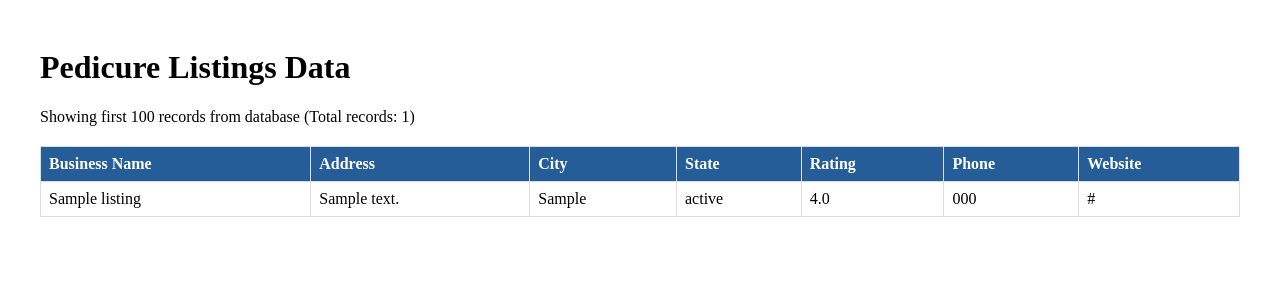
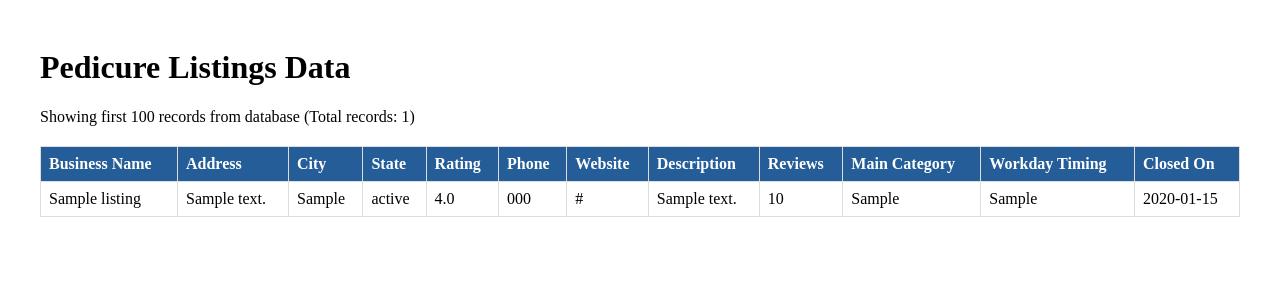
Before and after one commit to qrkedupwhiteboy/pedicure-nearme, a Flask app: page /data in a window 1280 px wide. Shown: the top 300 px of the page. Run offline with Flask 3, Linux system fonts and the light colour scheme; tables that the repository leaves empty hold one stand-in row (values such as "Sample post").

Commit message:
feat: Add new fields to database model and update data template

```diff
--- a/templates/data.html
+++ b/templates/data.html
@@ -43,6 +43,11 @@
                     <th>Rating</th>
                     <th>Phone</th>
                     <th>Website</th>
+                    <th>Description</th>
+                    <th>Reviews</th>
+                    <th>Main Category</th>
+                    <th>Workday Timing</th>
+                    <th>Closed On</th>
                 </tr>
             </thead>
             <tbody>
@@ -55,6 +60,11 @@
                     <td>{{ listing.rating }}</td>
                     <td>{{ listing.phone }}</td>
                     <td>{{ listing.website }}</td>
+                    <td>{{ listing.description }}</td>
+                    <td>{{ listing.reviews }}</td>
+                    <td>{{ listing.main_category }}</td>
+                    <td>{{ listing.workday_timing }}</td>
+                    <td>{{ listing.closed_on }}</td>
                 </tr>
                 {% endfor %}
             </tbody>
```
Also changed, not shown: models.py (+12 -2 lines).
